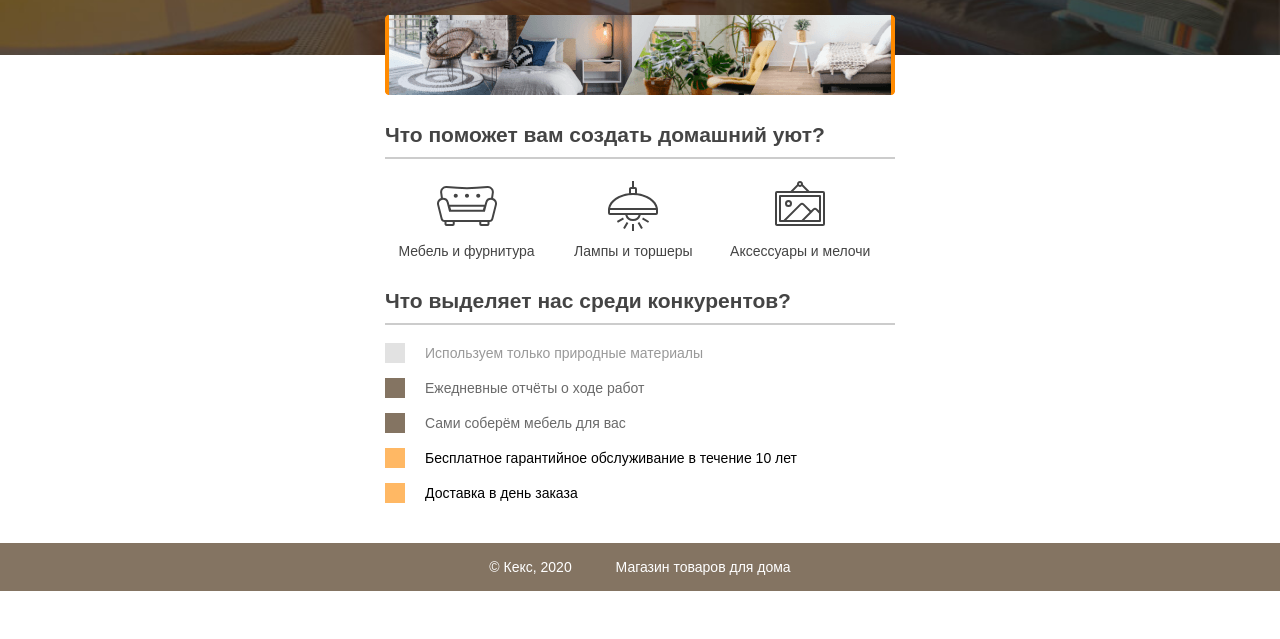
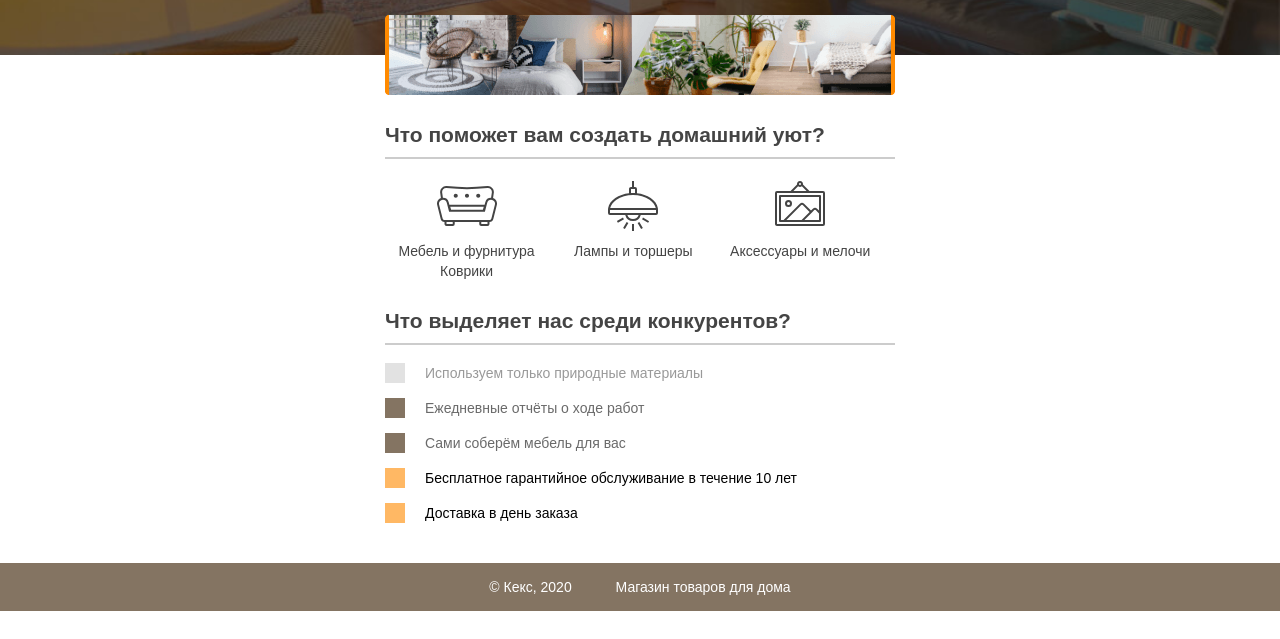
Before and after one commit to amjram/amjram.github.io, a plain HTML site: page index.html in a window 1280 px wide. Shown: the part 161-800 px from the top of the page. Drawn offline with Linux system fonts and the light colour scheme.

Commit message:
Update index.html

```diff
--- a/index.html
+++ b/index.html
@@ -19,6 +19,7 @@
       <p class="feature-furniture">Мебель и фурнитура</p>
       <p class="feature-lighting">Лампы и торшеры</p>
       <p class="feature-accessories">Аксессуары и мелочи</p>
+      <p class='feature-alaulu'>Коврики</p>
     </section>
 
     <section class="advantages">
```
